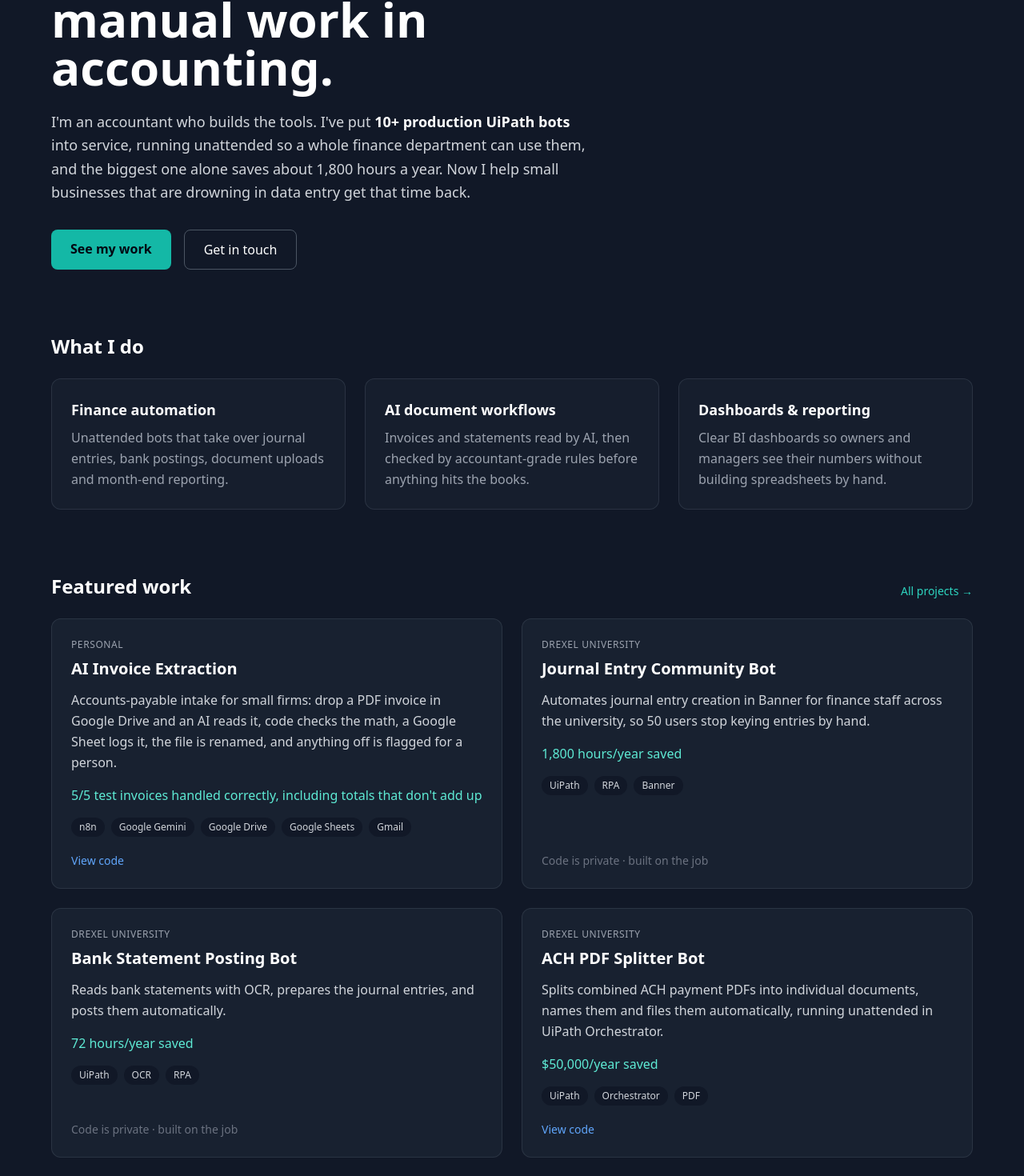
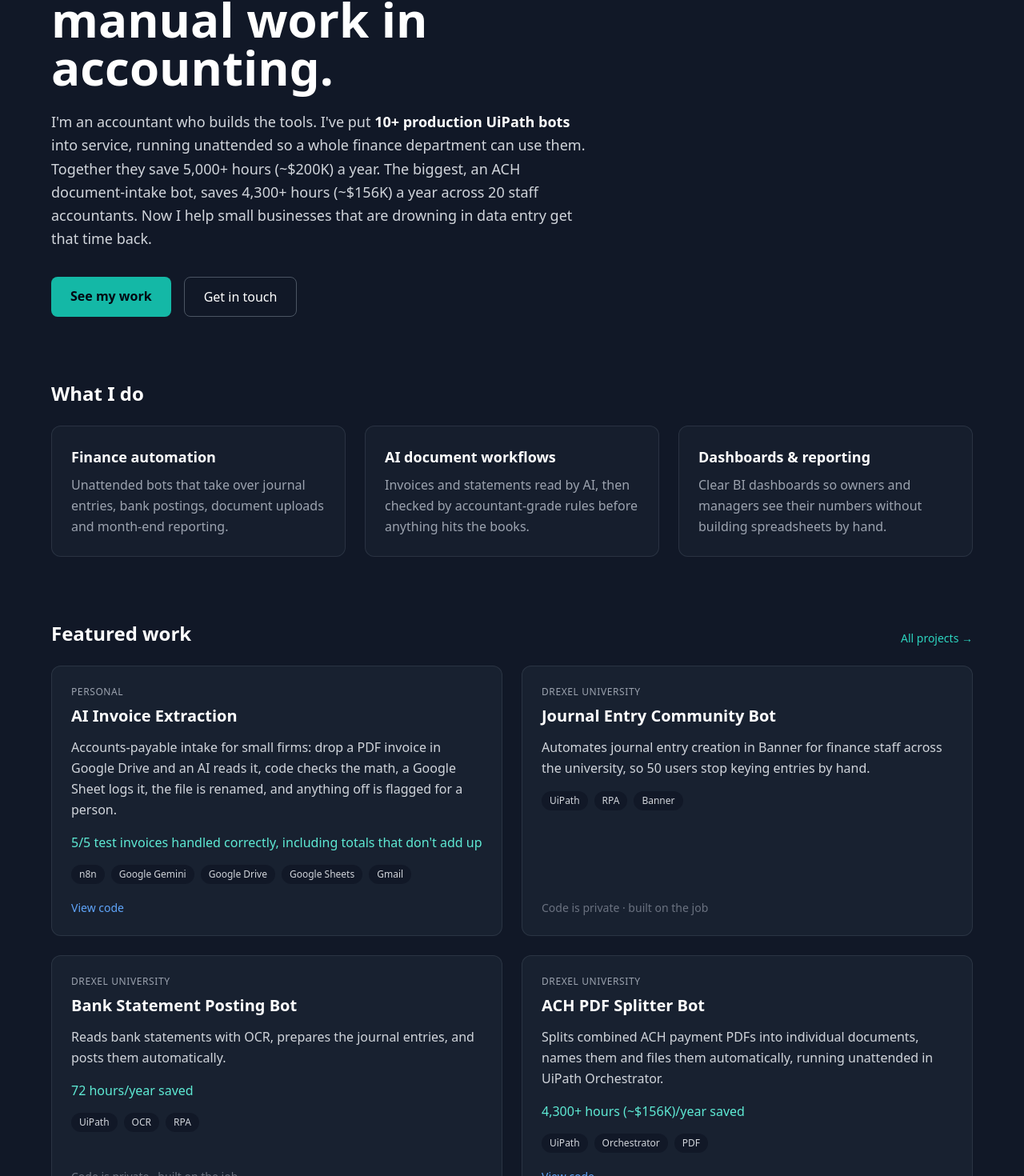
Before and after one commit to Chris1112220/ChrisDev-Portfolio, a React (Create React App) app in the folder frontend/: page / in a window 1280 px wide. Shown: the part 255-1725 px from the top of the page at 80% size. Built offline with nearby package versions, Linux system fonts and the light colour scheme.

Commit message:
Align impact numbers with resume

```diff
--- a/frontend/src/data/projects.js
+++ b/frontend/src/data/projects.js
@@ -6,7 +6,7 @@
 //   category  – "automation" | "ai" | "web"   (used for the filter buttons)
 //   context   – "Personal" or the employer/client name, e.g. "Drexel University"
 //   summary   – one or two sentences: what it does and who it helps
-//   impact    – optional, the result in numbers (e.g. "1,800 hours/year saved")
+//   impact    – optional, the result in numbers (e.g. "4,300+ hours (~$156K)/year saved")
 //   stack     – list of tools
 //   repo      – GitHub link, or "" if the code is private
 //   live      – live demo link, or ""
@@ -34,7 +34,7 @@ const projects = [
     context: "Drexel University",
     summary:
       "Automates journal entry creation in Banner for finance staff across the university, so 50 users stop keying entries by hand.",
-    impact: "1,800 hours/year saved",
+    impact: "",
     stack: ["UiPath", "RPA", "Banner"],
     repo: "",
     live: "",
@@ -58,7 +58,7 @@ const projects = [
     context: "Drexel University",
     summary:
       "Splits combined ACH payment PDFs into individual documents, names them and files them automatically, running unattended in UiPath Orchestrator.",
-    impact: "$50,000/year saved",
+    impact: "4,300+ hours (~$156K)/year saved",
     stack: ["UiPath", "Orchestrator", "PDF"],
     repo: "https://github.com/Chris1112220/uipath-ach-pdf-splitter",
     live: "",
--- a/frontend/src/pages/Home.jsx
+++ b/frontend/src/pages/Home.jsx
@@ -31,8 +31,9 @@ export default function Home() {
         </h1>
         <p className="text-lg text-gray-300 mt-6 max-w-2xl leading-relaxed">
           I'm an accountant who builds the tools. I've put <span className="text-white font-semibold">10+ production UiPath bots</span> into
-          service, running unattended so a whole finance department can use them, and the biggest one alone saves
-          about 1,800 hours a year. Now I help small businesses that are drowning in data entry get that time back.
+          service, running unattended so a whole finance department can use them. Together they save
+          5,000+ hours (~$200K) a year. The biggest, an ACH document-intake bot, saves 4,300+ hours (~$156K) a year
+          across 20 staff accountants. Now I help small businesses that are drowning in data entry get that time back.
         </p>
         <div className="flex flex-wrap gap-4 mt-8">
           <Link
```
Also changed, not shown: 1 other file (tests, documents, lock files or other folders).
